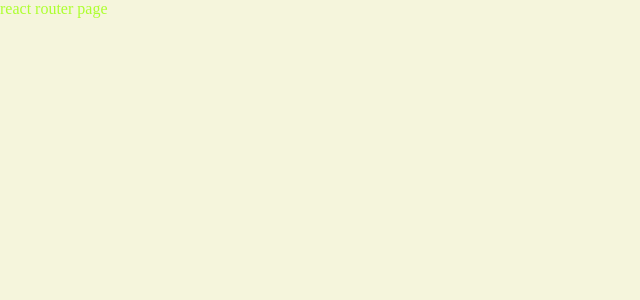
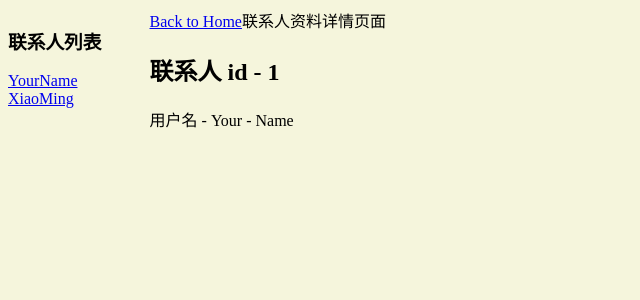
Before and after one commit to dztony/implement-react-router-dom, a React (Vite) app: page /contact/1 in a window 1280 px wide. Shown: the top 300 px of the page, without its empty margins (0-640 px from the left). Built offline with nearby package versions, Linux system fonts and the light colour scheme.

Commit message:
feat: 安装 react-route-dom，使用 browserRouter

```diff
--- a/package.json
+++ b/package.json
@@ -12,6 +12,7 @@
   "dependencies": {
     "react": "^18.2.0",
     "react-dom": "^18.2.0",
+    "react-router-dom": "^6.21.0",
     "sass": "^1.69.5"
   },
   "devDependencies": {
--- a/src/component/App/index.module.scss
+++ /dev/null
@@ -1,3 +0,0 @@
-.app {
-  color: greenyellow;
-}
--- a/src/component/App/index.tsx
+++ /dev/null
@@ -1,13 +0,0 @@
-import React from 'react';
-import style from './index.module.scss';
-
-function App() {
-
-  return (
-    <div className={style.app}>
-      react router page
-    </div>
-  )
-}
-
-export default App
--- a/src/main.tsx
+++ b/src/main.tsx
@@ -1,11 +1,31 @@
 import React from 'react';
 import ReactDOM from 'react-dom/client';
-import App from './component/App';
+import { RouterProvider, createBrowserRouter } from 'react-router-dom';
 
 import './style/global.scss';
+import Root from "./page/Root";
+import ErrorPage from "./page/ErrorPage";
+import Contact from "./page/Contact";
+import { getContactById, loaderContactList } from "./util/loader.ts";
+
+const router = createBrowserRouter([
+  {
+    path: '/',
+    element: <Root />,
+    errorElement: <ErrorPage />,
+    loader: loaderContactList,
+    children: [
+      {
+        path: '/contact/:contactId',
+        element: <Contact />,
+        loader: getContactById,
+      },
+    ],
+  },
+]);
 
 ReactDOM.createRoot(document.getElementById('root')!).render(
   <React.StrictMode>
-    <App />
+    <RouterProvider router={router} />
   </React.StrictMode>,
 );
--- /dev/null
+++ b/src/page/Contact/index.tsx
@@ -0,0 +1,24 @@
+import React from 'react';
+import { Link, useLoaderData } from "react-router-dom";
+import { IContact } from "../../util/loader.ts";
+
+function Contact() {
+  const data = useLoaderData() as any;
+  const contact = data.contact as IContact;
+
+  return (
+    <div>
+      <Link to={'/'}>Back to Home</Link>
+      联系人资料详情页面
+      <h2>
+        联系人 id - {contact.id}
+      </h2>
+      <div>
+        用户名 - {contact.first} - {contact.last}
+      </div>
+
+    </div>
+  );
+}
+
+export default Contact;
--- /dev/null
+++ b/src/page/ErrorPage/index.tsx
@@ -0,0 +1,19 @@
+import React from 'react';
+import { useRouteError } from 'react-router-dom';
+
+function ErrorPage() {
+  const error = useRouteError() as any;
+
+  return (
+    <div>
+      <h3>
+        Unhandled Client error
+      </h3>
+      <div>
+        {error.message}
+      </div>
+    </div>
+  );
+}
+
+export default ErrorPage;
--- /dev/null
+++ b/src/page/Root/index.module.scss
@@ -0,0 +1,9 @@
+.container {
+  padding: 8px;
+  display: flex;
+  flex-direction: row;
+
+  .sideBar {
+    margin-right: 48px;
+  }
+}
--- /dev/null
+++ b/src/page/Root/index.tsx
@@ -0,0 +1,37 @@
+import React from 'react';
+import style from './index.module.scss';
+import { Link, Outlet, useLoaderData } from "react-router-dom";
+import { IContact } from "../../util/loader.ts";
+
+function Root() {
+  const loaderData = useLoaderData() as Record<any, any>;
+  const contactList = loaderData.contactList as IContact[];
+
+  return (
+    <div className={style.container}>
+      <div className={style.sideBar}>
+        <h3>
+          联系人列表
+        </h3>
+        <div>
+          {
+            contactList.map((item, i) => {
+              return (
+                <div key={i}>
+                  <Link to={`/contact/${item.id}`}>
+                    {item.first + item.last}
+                  </Link>
+                </div>
+              );
+            })
+          }
+        </div>
+      </div>
+      <div className={style.detail}>
+        <Outlet />
+      </div>
+    </div>
+  );
+}
+
+export default Root;
--- /dev/null
+++ b/src/util/cache.ts
@@ -0,0 +1,53 @@
+import { IContact } from "./loader.ts";
+
+class Cache {
+  private readonly cacheKey = 'contact-cache-key';
+
+  constructor() {
+    this.__init();
+  }
+
+  private __init() {
+    const initDataList = [
+      {
+        id: '1',
+        first: "Your",
+        last: "Name",
+        avatar: "https://placekitten.com/g/200/200",
+        twitter: "your_handle",
+        notes: "Some notes",
+        favorite: true,
+      },
+      {
+        id: '2',
+        first: "Xiao",
+        last: "Ming",
+        avatar: "https://react.dev/favicon.ico",
+        twitter: "your_handle",
+        notes: "Some notes",
+        favorite: true,
+      },
+    ];
+    localStorage.setItem(this.cacheKey, JSON.stringify(initDataList));
+  }
+
+  get(): IContact[] {
+    try {
+      return JSON.parse(localStorage.getItem(this.cacheKey) as string)
+    } catch (e) {
+      return [];
+    }
+  }
+
+  save(dataList: IContact[]): void {
+    try {
+      localStorage.setItem(this.cacheKey, JSON.stringify(dataList));
+    } catch (e) {
+
+    }
+  }
+}
+
+const CacheInstance = new Cache();
+
+export default CacheInstance;
--- /dev/null
+++ b/src/util/common.ts
@@ -0,0 +1,11 @@
+export async function timeout(duration: number = 0.5): Promise<void> {
+  return new Promise((resolve, reject) => {
+    setTimeout(() => {
+      try {
+        resolve();
+      } catch (e) {
+        reject(e);
+      }
+    }, 1000 * duration);
+  });
+}
--- /dev/null
+++ b/src/util/loader.ts
@@ -0,0 +1,39 @@
+import { timeout } from "./common.ts";
+import CacheInstance from "./cache.ts";
+
+export type IContact = {
+  id?: string;
+  first: string;
+  last: string;
+  avatar: string;
+  twitter: string;
+  notes: string;
+  favorite: boolean,
+};
+
+function getContactList() {
+  return CacheInstance.get();
+}
+
+export async function loaderContactList() {
+  await timeout();
+  const contactList = getContactList();
+  return {
+    contactList,
+  };
+}
+
+export async function getContactById(props: any) {
+  const id = props.params.contactId;
+  await timeout();
+  const contactList = getContactList();
+  for (const item of contactList) {
+    if (item.id === id) {
+      return {
+        contact: item,
+      };
+    }
+  }
+
+  throw new Error(`无法找到 id 为 ${id} 的 联系人信息`);
+}
```
Also changed, not shown: 1 other file (tests, documents, lock files or other folders).
